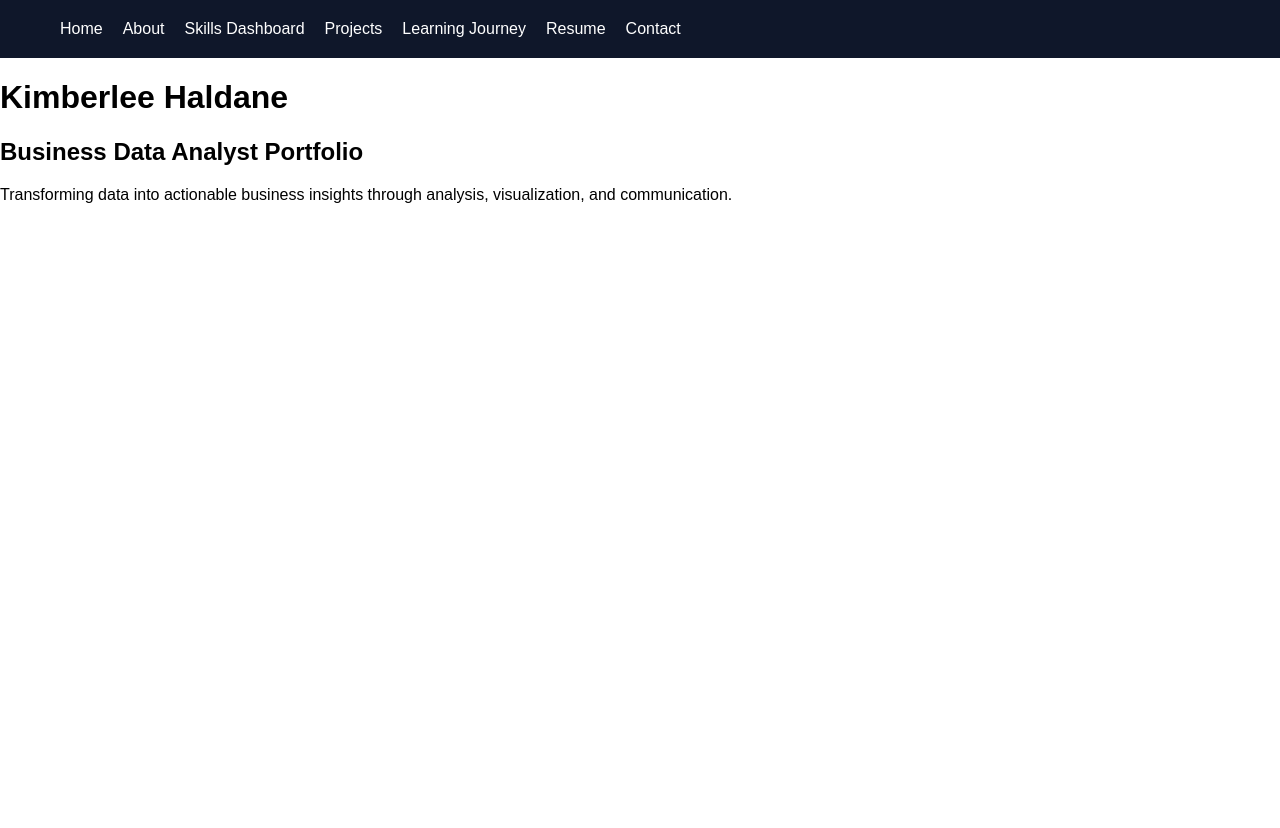
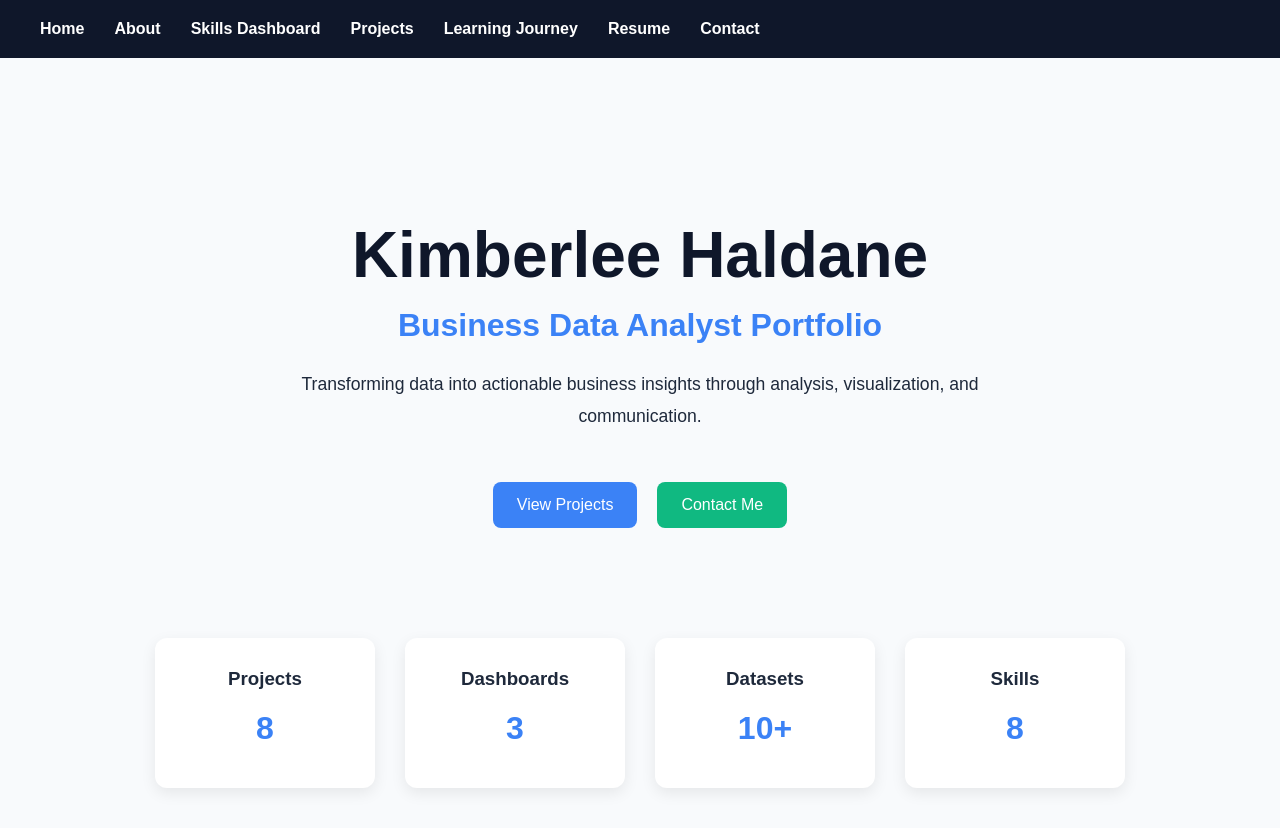
Before and after one commit to haldanek/haldane-business-data-analyst-portfolio, a React (Vite) app in the folder haldane-business-data-analyst-portfolio/: page / in a window 1280 px wide. Shown: the top 828 px of the page. Before the commit the page ends 800 px from the top, so only its background shows below. Built offline with nearby package versions, Linux system fonts and the light colour scheme.

Commit message:
feat: add portfolio styling

```diff
--- a/haldane-business-data-analyst-portfolio/src/index.css
+++ b/haldane-business-data-analyst-portfolio/src/index.css
@@ -1,25 +1,167 @@
-body {
+/* RESET */
+
+* {
   margin: 0;
-  font-family: Arial, sans-serif;
+  padding: 0;
+  box-sizing: border-box;
 }
 
+/* COLOR VARIABLES */
+
+:root {
+  --navy: #0f172a;
+  --slate: #334155;
+  --blue: #3b82f6;
+  --green: #10b981;
+  --background: #f8fafc;
+  --white: #ffffff;
+  --text: #1e293b;
+}
+
+/* BODY */
+
+body {
+  font-family: Arial, Helvetica, sans-serif;
+  background-color: var(--background);
+  color: var(--text);
+}
+
+/* LINKS */
+
+a {
+  text-decoration: none;
+}
+
+/* NAVIGATION */
+
 nav {
-  background-color: #0f172a;
-  padding: 20px;
+  background-color: var(--navy);
+  padding: 20px 40px;
 }
 
 nav ul {
+  display: flex;
   list-style: none;
-  display: flex;
-  gap: 20px;
-  margin: 0;
+  gap: 30px;
 }
 
 nav a {
   color: white;
-  text-decoration: none;
+  font-weight: bold;
 }
 
 nav a:hover {
-  color: #3b82f6;
+  color: var(--blue);
 }
+
+/* SHARED PAGE CONTAINER */
+
+main {
+  max-width: 1200px;
+  margin: 0 auto;
+  padding: 60px 30px;
+}
+
+/* HERO SECTION */
+
+.hero {
+  text-align: center;
+  padding: 100px 20px;
+}
+
+.hero h1 {
+  font-size: 4rem;
+  color: var(--navy);
+  margin-bottom: 15px;
+}
+
+.hero h2 {
+  font-size: 2rem;
+  color: var(--blue);
+  margin-bottom: 25px;
+}
+
+.hero p {
+  max-width: 700px;
+  margin: auto;
+  line-height: 1.8;
+  font-size: 1.1rem;
+}
+
+/* ACTION BUTTONS */
+
+.hero-buttons {
+  margin-top: 40px;
+}
+
+.hero-buttons button {
+  padding: 14px 24px;
+  margin: 10px;
+  border: none;
+  border-radius: 8px;
+  cursor: pointer;
+  font-size: 1rem;
+}
+
+.hero-buttons button:first-child {
+  background-color: var(--blue);
+  color: white;
+}
+
+.hero-buttons button:last-child {
+  background-color: var(--green);
+  color: white;
+}
+
+/* KPI CARDS */
+
+.stats-section {
+  display: flex;
+  justify-content: center;
+  gap: 30px;
+  flex-wrap: wrap;
+}
+
+.stat-card {
+  background-color: white;
+  width: 220px;
+  padding: 30px;
+  border-radius: 12px;
+  text-align: center;
+  box-shadow: 0px 5px 15px rgba(0, 0, 0, 0.08);
+}
+
+.stat-card h3 {
+  margin-bottom: 10px;
+}
+
+.stat-card p {
+  font-size: 2rem;
+  color: var(--blue);
+  font-weight: bold;
+}
+
+/* REUSEABLE CARD STYLE */
+
+.page-card {
+  background-color: white;
+  padding: 40px;
+  border-radius: 12px;
+  margin-top: 30px;
+  box-shadow: 0px 5px 15px rgba(0, 0, 0, 0.08);
+}
+
+/* CONSISTENT PAGE TITLES */
+
+h1 {
+  color: var(--navy);
+  margin-bottom: 20px;
+}
+
+h2 {
+  margin-bottom: 20px;
+}
+
+p {
+  line-height: 1.8;
+}
--- a/haldane-business-data-analyst-portfolio/src/pages/About.tsx
+++ b/haldane-business-data-analyst-portfolio/src/pages/About.tsx
@@ -1,7 +1,19 @@
 function About() {
   return (
     <main>
-      <h1>About Me</h1>
+      <div className='page-card'>
+        <h1>About Me</h1>
+
+        <p>
+          I am transitioning from education, instructional design, and technical
+          writing into business data analytics.
+        </p>
+
+        <p>
+          My background has strengthened my ability to analyze information,
+          solve problems, and communicate insights clearly to stakeholders.
+        </p>
+      </div>
     </main>
   );
 }
--- a/haldane-business-data-analyst-portfolio/src/pages/Home.tsx
+++ b/haldane-business-data-analyst-portfolio/src/pages/Home.tsx
@@ -1,6 +1,7 @@
 function Home() {
   return (
     <main>
+      <section className='hero'>
         <h1>Kimberlee Haldane</h1>
 
         <h2>Business Data Analyst Portfolio</h2>
@@ -9,6 +10,36 @@ function Home() {
           Transforming data into actionable business insights through analysis,
           visualization, and communication.
         </p>
+
+        <div className='hero-buttons'>
+          <button>View Projects</button>
+          <button>Contact Me</button>
+        </div>
+      </section>
+
+
+
+      <section className='stats-section'>
+        <div className='stat-card'>
+          <h3>Projects</h3>
+          <p>8</p>
+        </div>
+
+        <div className='stat-card'>
+          <h3>Dashboards</h3>
+          <p>3</p>
+        </div>
+
+        <div className='stat-card'>
+          <h3>Datasets</h3>
+          <p>10+</p>
+        </div>
+
+        <div className='stat-card'>
+          <h3>Skills</h3>
+          <p>8</p>
+        </div>
+      </section>
     </main>
   );
 }
```
Lines whose indentation alone changed are shown as unchanged.
